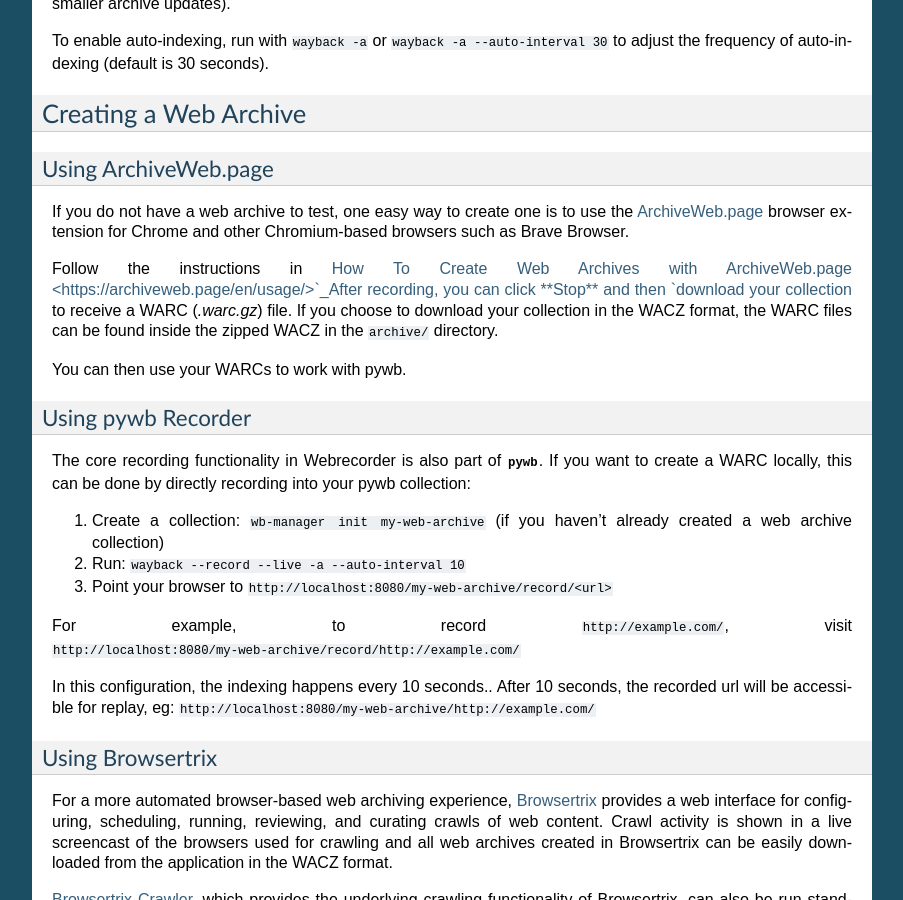
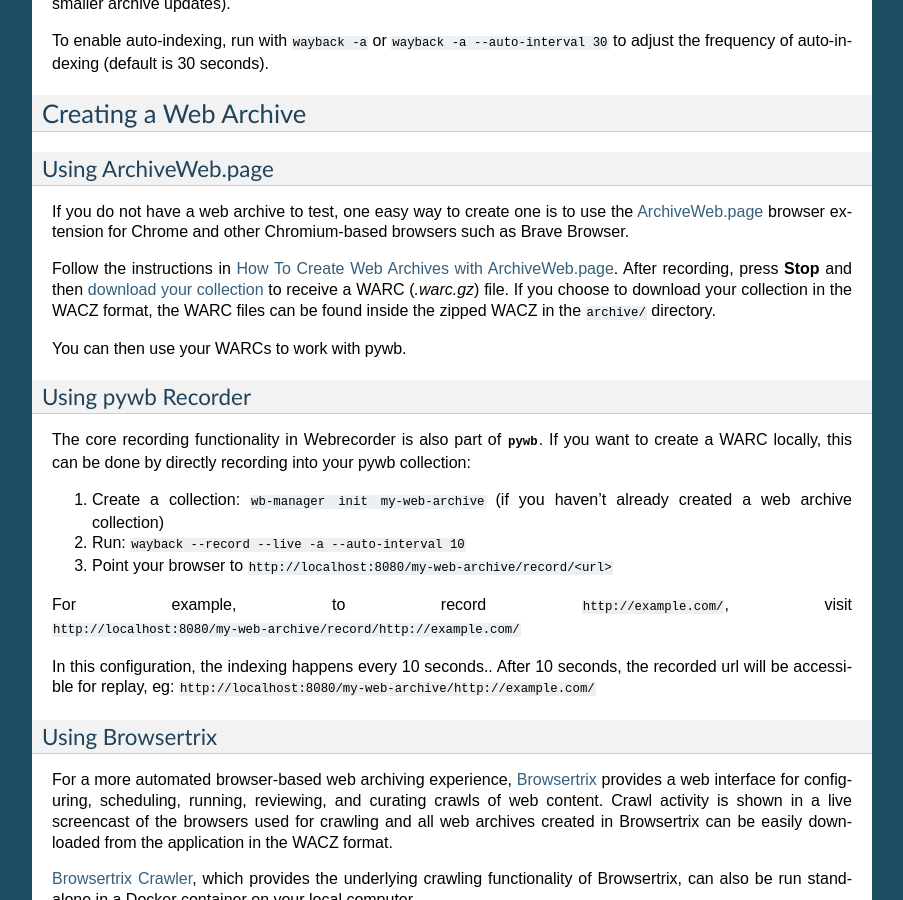
Before and after one commit to webrecorder/pywb, a Sphinx documentation site: the page built from docs/manual/usage.rst, in a window 1280 px wide and 900 px high, scrolled down 2801 px. Shown: the whole window, without its empty margins (198-1101 px from the left). Built offline with Sphinx 7.4.7, drawn with Linux system fonts in a browser that asks for light colours; pages that are not in the unit, such as notebooks, are missing from menus.

Commit message:
Update docs/manual/usage.rst
Co-authored-by: Henry Wilkinson <henry@wilkinson.graphics>

```diff
--- a/docs/manual/usage.rst
+++ b/docs/manual/usage.rst
@@ -159,7 +159,7 @@
 
 If you do not have a web archive to test, one easy way to create one is to use the `ArchiveWeb.page <https://archiveweb.page>`_ browser extension for Chrome and other Chromium-based browsers such as Brave Browser.
 
-Follow the instructions in `How To Create Web Archives with ArchiveWeb.page <https://archiveweb.page/en/usage/>`_After recording, you can click **Stop** and then `download your collection <https://archiveweb.page/en/download/>`_ to receive a WARC (`.warc.gz`) file. If you choose to download your collection in the WACZ format, the WARC files can be found inside the zipped WACZ in the ``archive/`` directory.
+Follow the instructions in `How To Create Web Archives with ArchiveWeb.page <https://archiveweb.page/en/usage/>`_. After recording, press **Stop** and then `download your collection <https://archiveweb.page/en/download/>`_ to receive a WARC (`.warc.gz`) file. If you choose to download your collection in the WACZ format, the WARC files can be found inside the zipped WACZ in the ``archive/`` directory.
 
 You can then use your WARCs to work with pywb.
 
```
